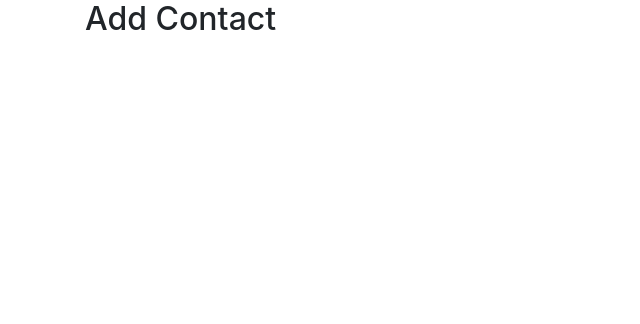
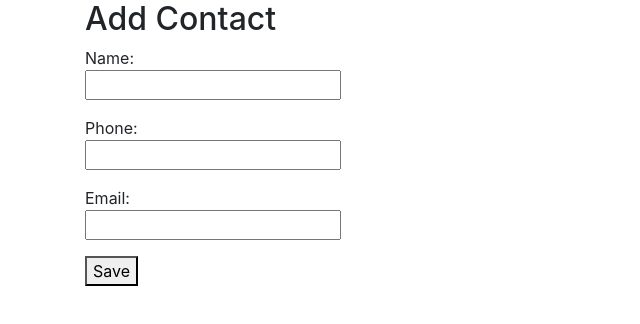
Before and after one commit to janmarek/react-training-contact-list, a React (Create React App) app: page /add in a window 1280 px wide. Shown: the top 324 px of the page, without its empty margins (0-640 px from the left). Built offline with nearby package versions, Linux system fonts and the light colour scheme.

Commit message:
uncontrolled component form

```diff
--- a/src/AddPage.js
+++ b/src/AddPage.js
@@ -1,3 +1,35 @@
 export function AddPage() {
-    return <h2>Add Contact</h2>;
+    function submit(e) {
+        e.preventDefault();
+        const nameValue = e.target.name.value;
+        const phoneValue = e.target.phone.value;
+        const emailValue = e.target.email.value;
+        console.log(nameValue, phoneValue, emailValue);
+    }
+
+    return (
+        <>
+            <h2>Add Contact</h2>
+            <form onSubmit={submit}>
+                <p>
+                    Name:
+                    <br />
+                    <input type="text" name="name" />
+                </p>
+                <p>
+                    Phone:
+                    <br />
+                    <input type="text" name="phone" />
+                </p>
+                <p>
+                    Email:
+                    <br />
+                    <input type="text" name="email" />
+                </p>
+                <p>
+                    <button type="submit">Save</button>
+                </p>
+            </form>
+        </>
+    );
 }
```
